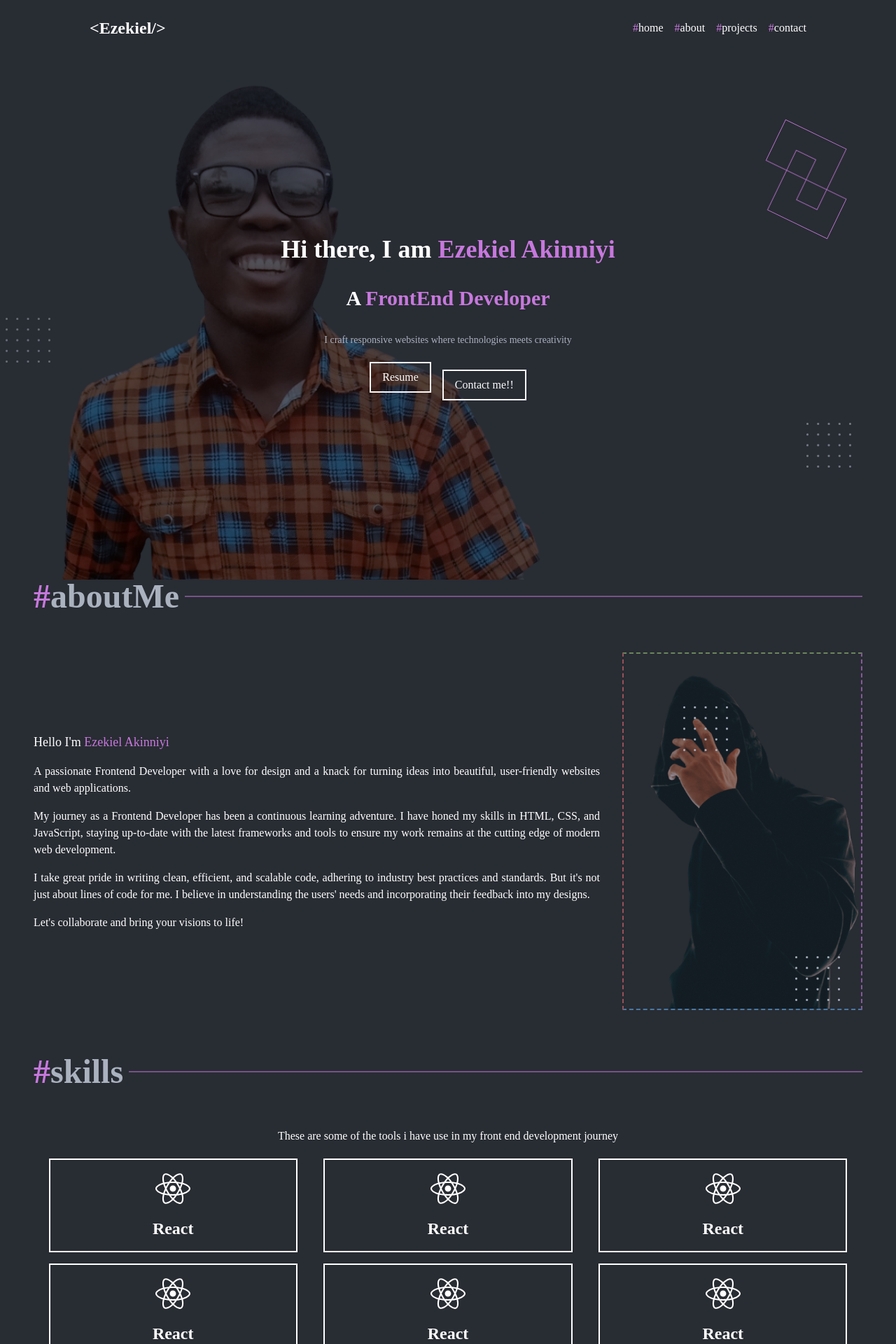
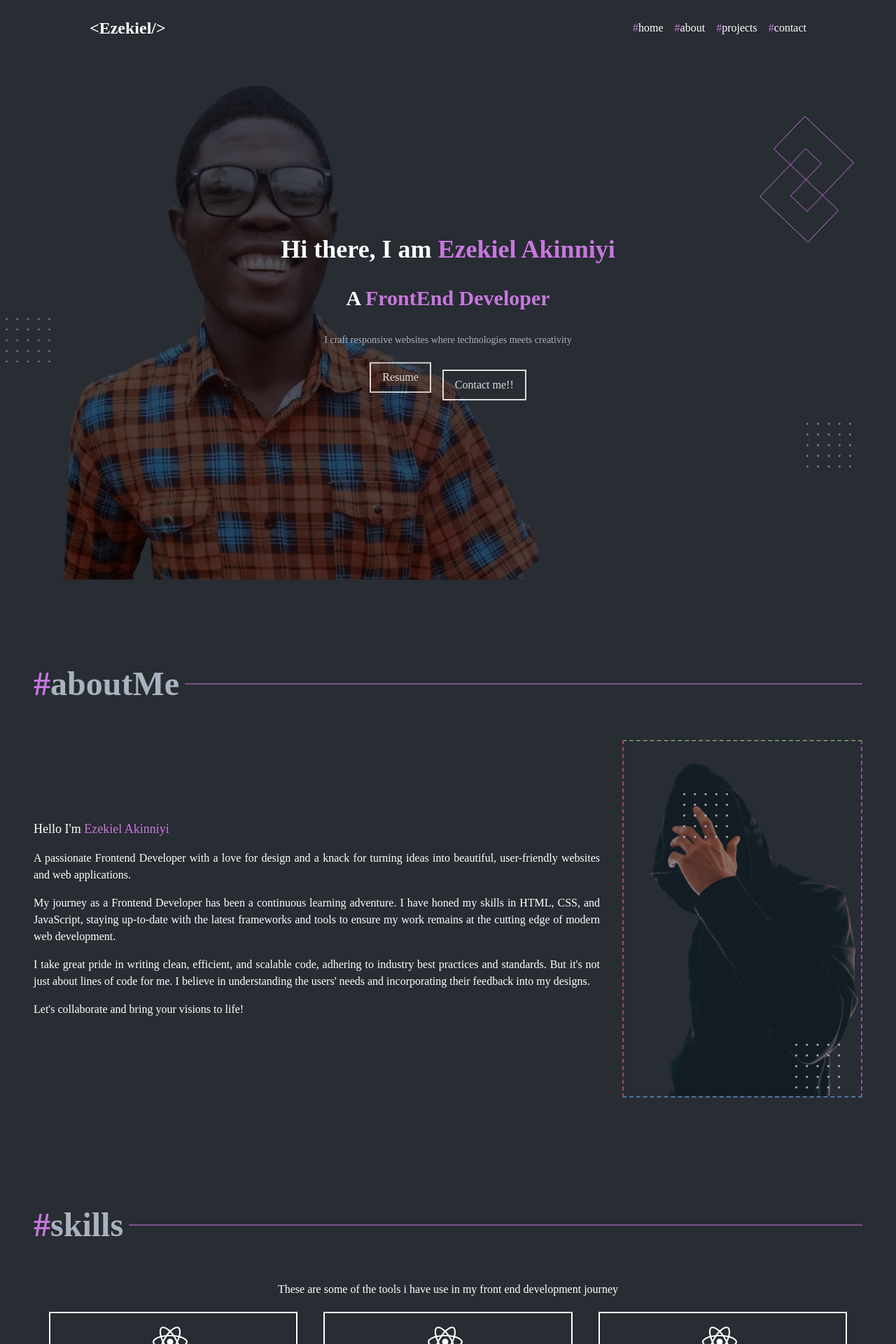
Before and after one commit to Wondersmasher/Latest-Portfolio, a React (Vite) app: page / in a window 1280 px wide. Shown: the top 1920 px of the page at 70% size. Built offline with nearby package versions, Linux system fonts and the light colour scheme.

Commit message:
recieved ref as prop and used animate component

```diff
--- a/src/components/AboutMe.jsx
+++ b/src/components/AboutMe.jsx
@@ -1,35 +1,46 @@
 import React from "react";
 import SectionContainer from "./subcomponents/SectionContainer";
 import Texts from "./subcomponents/Texts";
+import Animate from "./animationcomponents/Animate";
 
-const AboutMe = () => {
+const AboutMe = ({ about }) => {
   return (
-    <SectionContainer title="aboutMe" pt="pt-0" lgpt="lg:pt-16">
+    <SectionContainer title="aboutMe" theRef={about} pt="0">
       <div className="flex gap-8 justify-center items-center flex-col md:flex-row ">
         <Texts size="md">
+          <Animate>
             <p className="text-lg">
               Hello I'm <span className="text-primary">Ezekiel Akinniyi</span>
             </p>
+          </Animate>
+          <Animate>
             <p>
               A passionate Frontend Developer with a love for design and a knack
               for turning ideas into beautiful, user-friendly websites and web
               applications.
             </p>
+          </Animate>
+          <Animate>
             <p>
               My journey as a Frontend Developer has been a continuous learning
               adventure. I have honed my skills in HTML, CSS, and JavaScript,
-            staying up-to-date with the latest frameworks and tools to ensure my
-            work remains at the cutting edge of modern web development.
+              staying up-to-date with the latest frameworks and tools to ensure
+              my work remains at the cutting edge of modern web development.
             </p>
+          </Animate>
+          <Animate>
             <p>
               I take great pride in writing clean, efficient, and scalable code,
-            adhering to industry best practices and standards. But it's not just
-            about lines of code for me. I believe in understanding the users'
-            needs and incorporating their feedback into my designs.
+              adhering to industry best practices and standards. But it's not
+              just about lines of code for me. I believe in understanding the
+              users' needs and incorporating their feedback into my designs.
             </p>
-
+          </Animate>
+          <Animate>
             <p>Let's collaborate and bring your visions to life!</p>
+          </Animate>
         </Texts>
+        <Animate>
           <div className="relative">
             <img
               src="/about.png"
@@ -44,6 +55,7 @@ const AboutMe = () => {
               <img src="/Dots.png" alt="dots" className="w-16 h-16" />
             </div>
           </div>
+        </Animate>
       </div>
     </SectionContainer>
   );
--- a/src/components/ContactMe.jsx
+++ b/src/components/ContactMe.jsx
@@ -2,8 +2,9 @@ import React, { useRef } from "react";
 import SectionContainer from "./subcomponents/SectionContainer";
 import Texts from "./subcomponents/Texts";
 import emailjs from "emailjs-com";
+import Animate from "./animationcomponents/Animate";
 
-const ContactMe = () => {
+const ContactMe = ({ contact }) => {
   const form = useRef();
   const input1 = useRef();
   const input2 = useRef();
@@ -46,22 +47,29 @@ const ContactMe = () => {
   };
 
   return (
-    <SectionContainer title="contactMe">
+    <SectionContainer title="contactMe" theRef={contact}>
       <div className="flex flex-col lg:flex-row justify-center items-center gap-8 pb-12">
         <Texts size="lg">
+          <Animate>
             <p>
               I'm excited to hear from you and explore the endless possibilities
               of frontend development.
             </p>
+          </Animate>
+          <Animate>
             <p>
               Whether you have a project in mind or need a skilled developer to
               breathe life into your ideas, don't hesitate to reach out! Use the
-            form below to get in touch, and let's create something extraordinary
-            together.
+              form below to get in touch, and let's create something
+              extraordinary together.
             </p>
+          </Animate>
+          <Animate>
             <p>Looking forward to connecting with you!</p>
+          </Animate>
         </Texts>
         <form ref={form} className="flex flex-col gap-3 lg:w-[50%] w-[100%] ">
+          <Animate>
             <div className="md:flex grid gap-4">
               <input
                 ref={input1}
@@ -81,6 +89,8 @@ const ContactMe = () => {
                 required
               />
             </div>
+          </Animate>
+          <Animate>
             <input
               ref={input3}
               className={` border-[1px]   bg-black focus:outline-none w-[100%] p-1 `}
@@ -89,6 +99,8 @@ const ContactMe = () => {
               id="3"
               placeholder="Subject"
             />
+          </Animate>
+          <Animate>
             <textarea
               ref={input4}
               className={`bg-black h-32 border-[1px]    focus:outline-none mx-auto w-[100%] p-1`}
@@ -97,7 +109,9 @@ const ContactMe = () => {
               id="4"
               placeholder="Your Message"
             />
+          </Animate>
           <div>
+            <Animate>
               <button
                 type="submit"
                 onClick={handleSubmit}
@@ -105,6 +119,7 @@ const ContactMe = () => {
               >
                 Send Message
               </button>
+            </Animate>
           </div>
         </form>
       </div>
--- a/src/components/Hero.jsx
+++ b/src/components/Hero.jsx
@@ -1,8 +1,13 @@
 import React from "react";
-
-const Hero = () => {
+import Animate from "./animationcomponents/Animate";
+import Reveal from "./animationcomponents/Reaveal";
+const Hero = ({ home }) => {
   return (
-    <div className=" flex flex-col gap-6 md:gap-8 justify-center items-center py-20 lg:py-64 bg-[url('/Profile-Picture.png')] bg-no-repeat bg-contain bg-blend-overlay bg-black relative ">
+    <Reveal>
+      <div
+        className=" flex flex-col gap-6 md:gap-8 justify-center items-center py-20 lg:py-64 bg-[url('/Profile-Picture.png')] bg-no-repeat bg-contain bg-blend-overlay bg-black relative "
+        ref={home}
+      >
         <div className="absolute top-[50%] left-2 opacity-50">
           <img src="/Dots.png" alt="dots" className="w-16 h-16" />
         </div>
@@ -16,29 +21,40 @@ const Hero = () => {
             className="w-32 h-32 animate-pulse-slow"
           />
         </div>
+        <Reveal>
           <p className="font-bold text-white text-xl md:text-4xl text-center  ">
             Hi there, I am{" "}
             <span className="text-primary">
               Ezekiel Akinniyi <br />
             </span>{" "}
           </p>
+        </Reveal>
+        <Reveal>
           <p className="font-bold text-white text-lg md:text-3xl text-center ">
             A <span className="text-primary">FrontEnd Developer</span>
           </p>
+        </Reveal>
+        <Reveal>
           <p className="text-gray text-sm md:text-md text-center">
             I craft responsive websites where technologies meets creativity
           </p>
+        </Reveal>
         <div className="flex justify-center items-center gap-4">
+          <Animate>
             <div className="animate-bounce-slow hover:animate-none">
               <div className="text-white border-2 px-4 py-2 border-white cursor-pointer animate-pulse-slow hover:animate-none">
                 Resume
               </div>
             </div>
+          </Animate>
+          <Animate>
             <div className="text-white border-2 px-4 py-2 border-white cursor-pointer animate-pulse-slow hover:animate-none">
               Contact me!!
             </div>
+          </Animate>
         </div>
       </div>
+    </Reveal>
   );
 };
 
--- a/src/components/Projects.jsx
+++ b/src/components/Projects.jsx
@@ -1,10 +1,12 @@
 import React from "react";
 import SingleProject from "./subcomponents/SingleProject";
 import SectionContainer from "./subcomponents/SectionContainer";
+import ProjectReveal from "./animationcomponents/ProjectReveal";
 
-const Projects = () => {
+const Projects = ({ projects }) => {
   return (
-    <SectionContainer title="projects">
+    <SectionContainer title="projects" theRef={projects}>
+      <ProjectReveal>
         <div className="flex flex-wrap lg:flex-nowrap gap-4 justify-center items-center ">
           <SingleProject
             tools="React Node Express MongoDb Vite Tailwind"
@@ -27,6 +29,7 @@ const Projects = () => {
             description="Discord anti-crash bot"
           />
         </div>
+      </ProjectReveal>
     </SectionContainer>
   );
 };
--- a/src/components/Skills.jsx
+++ b/src/components/Skills.jsx
@@ -3,18 +3,19 @@ import SectionContainer from "./subcomponents/SectionContainer";
 import Texts from "./subcomponents/Texts";
 import { FaReact } from "react-icons/fa";
 import SingleSkill from "./subcomponents/SingleSkill";
-const Skills = () => {
+import ProjectReveal from "./animationcomponents/ProjectReveal";
+import Animate from "./animationcomponents/Animate";
+const Skills = ({ skills }) => {
   return (
-    <SectionContainer title="skills">
+    <SectionContainer title="skills" theRef={skills}>
+      <ProjectReveal>
         <div className="flex flex-col  justify-center items-center  gap-5">
-        {/* <Texts size="lg">
-          These are some of the tools i have use in my front end development
-          journey
-        </Texts> */}
+          <Animate>
             <p className="text-center">
               These are some of the tools i have use in my front end development
               journey
             </p>
+          </Animate>
           <div className="w-[100%]  h-[300px  flex flex-wrap gap-4 justify-evenly">
             <SingleSkill title="React">
               <FaReact size={50} />
@@ -54,6 +55,7 @@ const Skills = () => {
             </SingleSkill>{" "}
           </div>
         </div>
+      </ProjectReveal>
     </SectionContainer>
   );
 };
--- a/src/components/subcomponents/SectionContainer.jsx
+++ b/src/components/subcomponents/SectionContainer.jsx
@@ -1,10 +1,14 @@
 import React from "react";
 import Hr from "./Hr";
-const SectionContainer = ({ children, title, pt = "pt-16" }) => {
+import Animate from "../animationcomponents/Animate";
+import Reveal from "../animationcomponents/Reaveal";
+const SectionContainer = ({ children, title, pt = "pt-16", theRef }) => {
   return (
     <section
-      className={`px-6  ${pt}  lg:px-12 xl:px-32  flex flex-col gap-2 justify-center `}
+      ref={theRef}
+      className={`px-6 md:pt-16  ${pt}  lg:px-12 xl:px-32  flex flex-col gap-2 justify-center min-h-screen `}
     >
+      <Reveal time={1.5}>
         <div className="flex gap-2 justify-center items-center mb-6 lg:mb-12">
           <p className=" font-bold text-2xl md:text-3xl lg:text-5xl text-gray font-sacramento ">
             <span className="text-primary">#</span>
@@ -12,6 +16,7 @@ const SectionContainer = ({ children, title, pt = "pt-16" }) => {
           </p>
           <Hr />
         </div>
+      </Reveal>
       {children}
     </section>
   );
--- a/src/components/subcomponents/SingleSkill.jsx
+++ b/src/components/subcomponents/SingleSkill.jsx
@@ -1,10 +1,13 @@
 import React from "react";
+import ProjectReveal from "../animationcomponents/ProjectReveal";
 
 const SingleSkill = ({ children, title }) => {
   return (
     <div className="flex flex-col justify-center items-center gap-4 border-2 px-8 py-4  xl:w-[22%] w-[45%] md:w-[30%]">
-      {children}
-      <p className="font-bold text-2xl font-sacramento">{title}</p>
+      <ProjectReveal>
+        {children}
+        <p className="font-bold text-2xl font-sacramento">{title}</p>
+      </ProjectReveal>
     </div>
   );
 };
```
Lines whose indentation alone changed are shown as unchanged.
